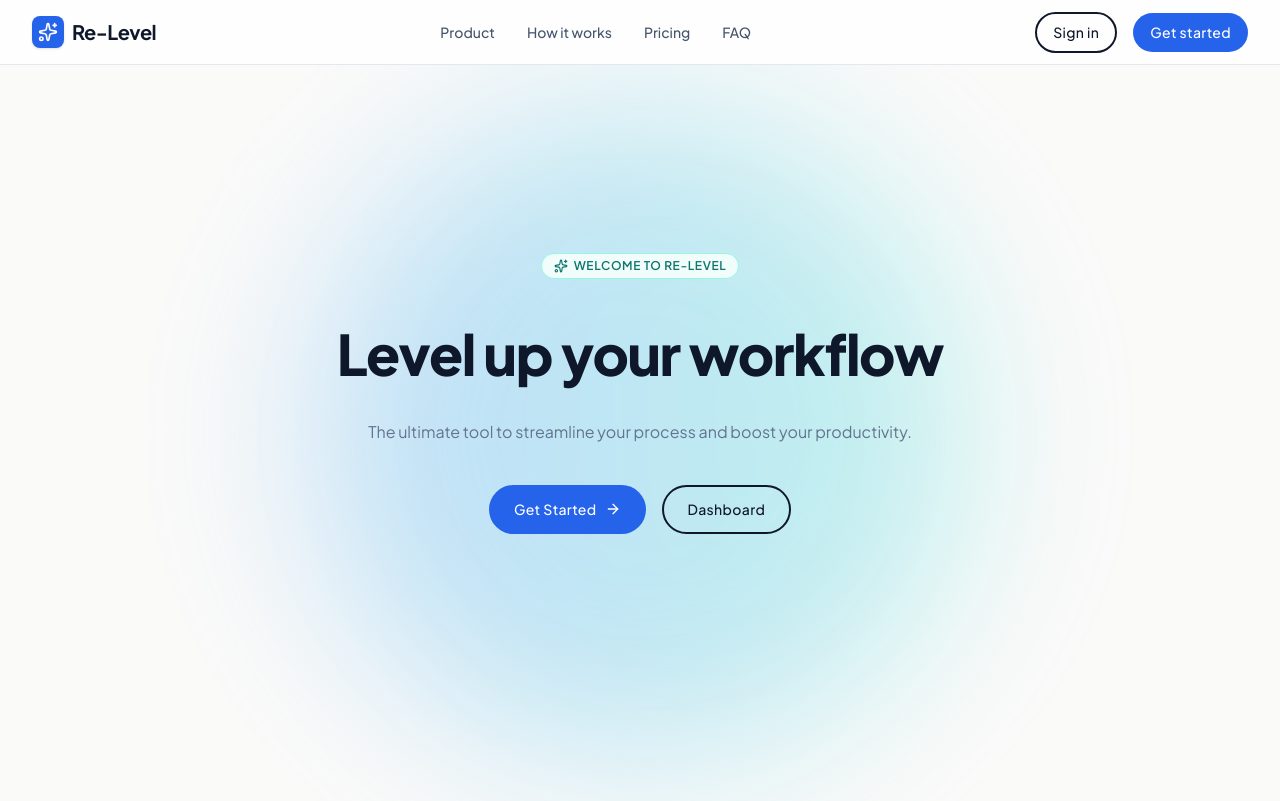
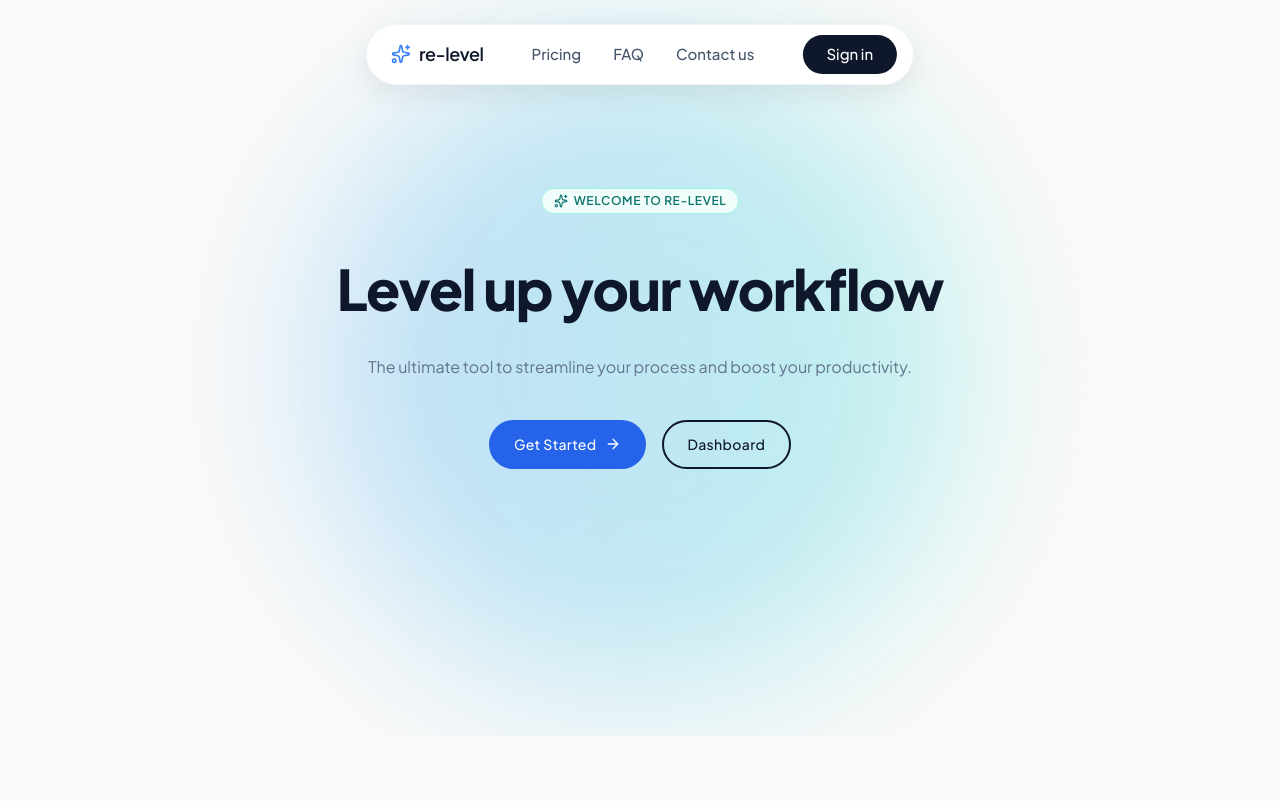
Before and after one commit to bhaveshpatil093/re-level, a React (Vite) app: page / in a window 1280 px wide. Built offline with nearby package versions, Linux system fonts and the light colour scheme.

Commit message:
Update Navbar to match floating pill design from reference image

```diff
--- a/src/components/Navbar.jsx
+++ b/src/components/Navbar.jsx
@@ -1,39 +1,35 @@
 import React, { useState } from 'react'
 import { Link } from 'react-router-dom'
 import { Menu, X, Sparkles } from 'lucide-react'
-import { Button } from './ui/Button'
 
 export function Navbar() {
   const [isOpen, setIsOpen] = useState(false)
 
   const navLinks = [
-    { name: 'Product', href: '#product' },
-    { name: 'How it works', href: '#how-it-works' },
     { name: 'Pricing', href: '#pricing' },
     { name: 'FAQ', href: '#faq' },
+    { name: 'Contact us', href: '#contact' },
   ]
 
   return (
-    <header className="sticky top-0 z-50 w-full bg-white/80 backdrop-blur-md border-b border-slate-200">
-      <div className="max-w-7xl mx-auto px-4 sm:px-6 lg:px-8">
-        <div className="flex justify-between items-center h-16">
+    <>
+      <header className="fixed top-6 left-1/2 -translate-x-1/2 z-50 w-[calc(100%-2rem)] md:w-max">
+        <div className="bg-white rounded-full shadow-[0_8px_30px_rgb(0,0,0,0.08)] border border-slate-100 px-4 py-2.5 flex items-center justify-between md:gap-12">
           {/* Logo */}
-          <div className="flex-shrink-0 flex items-center">
-            <Link to="/" className="flex items-center gap-2 group">
-              <div className="p-1.5 bg-primary-600 rounded-lg group-hover:bg-primary-700 transition-colors shadow-sm">
-                <Sparkles className="w-5 h-5 text-white" />
-              </div>
-              <span className="font-bold text-xl text-navy tracking-tight">Re-Level</span>
-            </Link>
-          </div>
+          <Link to="/" className="flex items-center gap-2 group shrink-0 pl-2">
+            <div className="text-primary-500 transition-colors">
+              <Sparkles className="w-5 h-5" />
+            </div>
+            <span className="font-semibold text-lg text-navy tracking-tight">re-level</span>
+          </Link>
 
           {/* Desktop Nav */}
-          <nav className="hidden md:flex space-x-8">
+          <nav className="hidden md:flex items-center gap-8">
             {navLinks.map((link) => (
               <a
                 key={link.name}
                 href={link.href}
-                className="text-sm font-medium text-slate-600 hover:text-primary-600 transition-colors"
+                className="text-[15px] font-medium text-slate-600 hover:text-navy transition-colors"
               >
                 {link.name}
               </a>
@@ -41,46 +37,55 @@ export function Navbar() {
           </nav>
 
           {/* Desktop Actions */}
-          <div className="hidden md:flex items-center space-x-4">
-            <Button variant="outline" href="/login" className="!py-2 !px-4">Sign in</Button>
-            <Button variant="solid" href="/app" className="!py-2 !px-4">Get started</Button>
+          <div className="hidden md:flex items-center shrink-0">
+            <Link
+              to="/login"
+              className="bg-navy text-white hover:bg-slate-800 transition-colors px-6 py-2 rounded-full text-[15px] font-medium"
+            >
+              Sign in
+            </Link>
           </div>
 
           {/* Mobile menu button */}
-          <div className="flex items-center md:hidden">
+          <div className="flex items-center md:hidden pr-2">
             <button
               onClick={() => setIsOpen(!isOpen)}
-              className="text-slate-600 hover:text-navy p-2 rounded-md transition-colors"
+              className="text-slate-600 hover:text-navy transition-colors"
               aria-expanded={isOpen}
             >
               <span className="sr-only">Open main menu</span>
-              {isOpen ? <X className="block w-6 h-6" /> : <Menu className="block w-6 h-6" />}
+              {isOpen ? <X className="w-6 h-6" /> : <Menu className="w-6 h-6" />}
             </button>
           </div>
         </div>
-      </div>
+      </header>
 
-      {/* Mobile Nav */}
+      {/* Mobile Nav Overlay */}
       {isOpen && (
-        <div className="md:hidden bg-white border-t border-slate-100 absolute w-full shadow-lg">
-          <div className="px-4 pt-2 pb-6 space-y-1 sm:px-3">
+        <div className="fixed inset-0 z-40 bg-white/95 backdrop-blur-sm md:hidden flex flex-col pt-24 px-6">
+          <div className="flex flex-col space-y-6 text-center">
             {navLinks.map((link) => (
               <a
                 key={link.name}
                 href={link.href}
-                className="block px-3 py-2 rounded-md text-base font-medium text-slate-700 hover:text-primary-600 hover:bg-slate-50 transition-colors"
+                className="text-2xl font-medium text-navy hover:text-primary-600 transition-colors"
                 onClick={() => setIsOpen(false)}
               >
                 {link.name}
               </a>
             ))}
-            <div className="pt-4 flex flex-col gap-3 px-3">
-              <Button variant="outline" href="/login" className="w-full justify-center">Sign in</Button>
-              <Button variant="solid" href="/app" className="w-full justify-center">Get started</Button>
+            <div className="pt-8 flex flex-col gap-4 w-full max-w-sm mx-auto">
+              <Link
+                to="/login"
+                onClick={() => setIsOpen(false)}
+                className="bg-navy text-white hover:bg-slate-800 transition-colors px-6 py-4 rounded-full text-lg font-medium w-full text-center"
+              >
+                Sign in
+              </Link>
             </div>
           </div>
         </div>
       )}
-    </header>
+    </>
   )
 }
```
